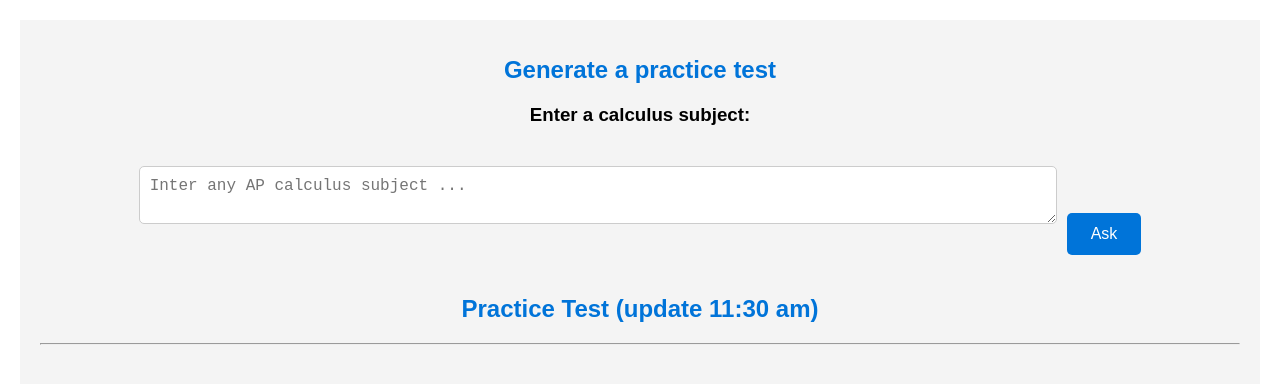
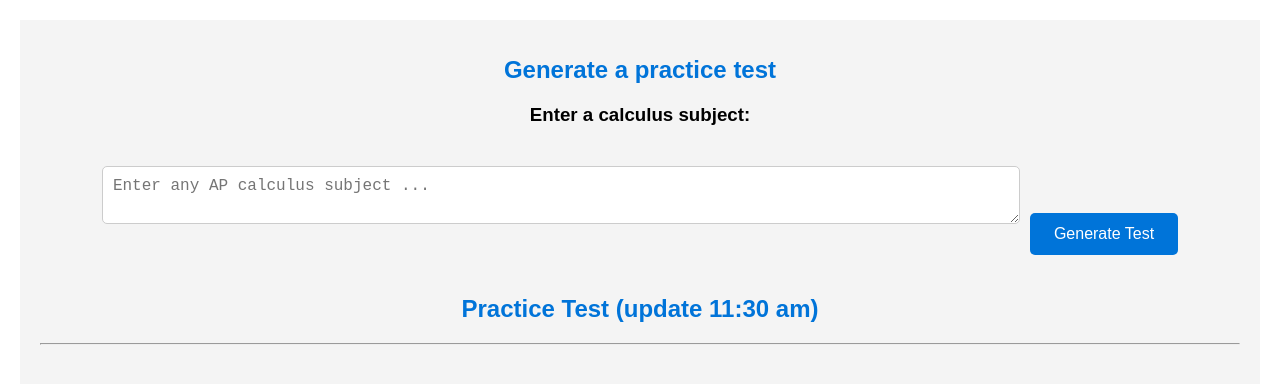
Before and after one commit to jasonwang17/testGenerator, a React (Create React App) app in the folder my-app/: page / in a window 1280 px wide. Shown: the top 384 px of the page. Built offline with nearby package versions, Linux system fonts and the light colour scheme; a web font is replaced by a local one.

Commit message:
generate button

```diff
--- a/my-app/src/components/openai.js
+++ b/my-app/src/components/openai.js
@@ -47,9 +47,9 @@ Below is a sample response format for you to follow:
       <textarea
         value={input}
         onChange={(e) => setInput(e.target.value)}
-        placeholder="Inter any AP calculus subject ..."
+        placeholder="Enter any AP calculus subject ..."
       />
-      <button onClick={callAPI}>Ask</button>
+      <button onClick={callAPI}>Generate Test</button>
 
     </div>
   );
```
